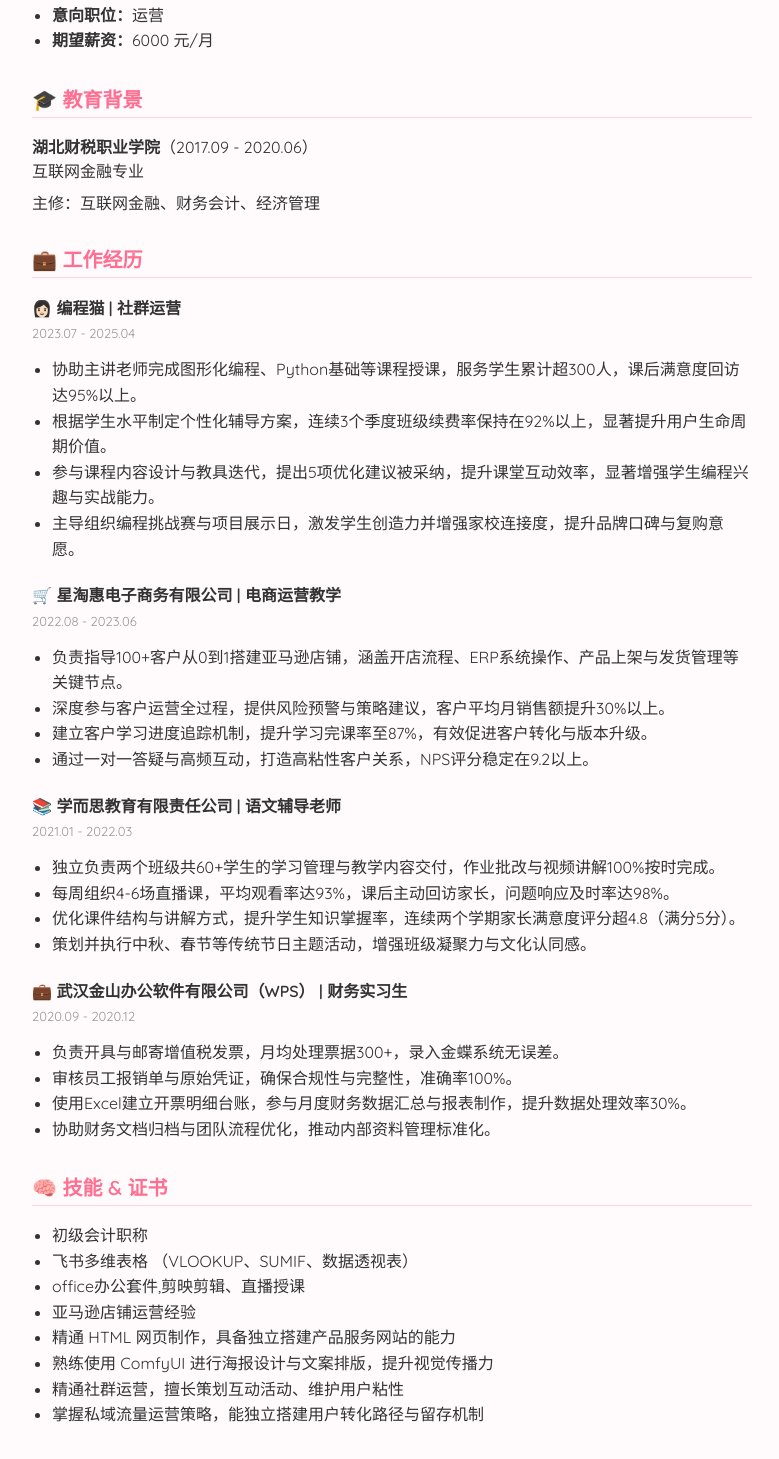
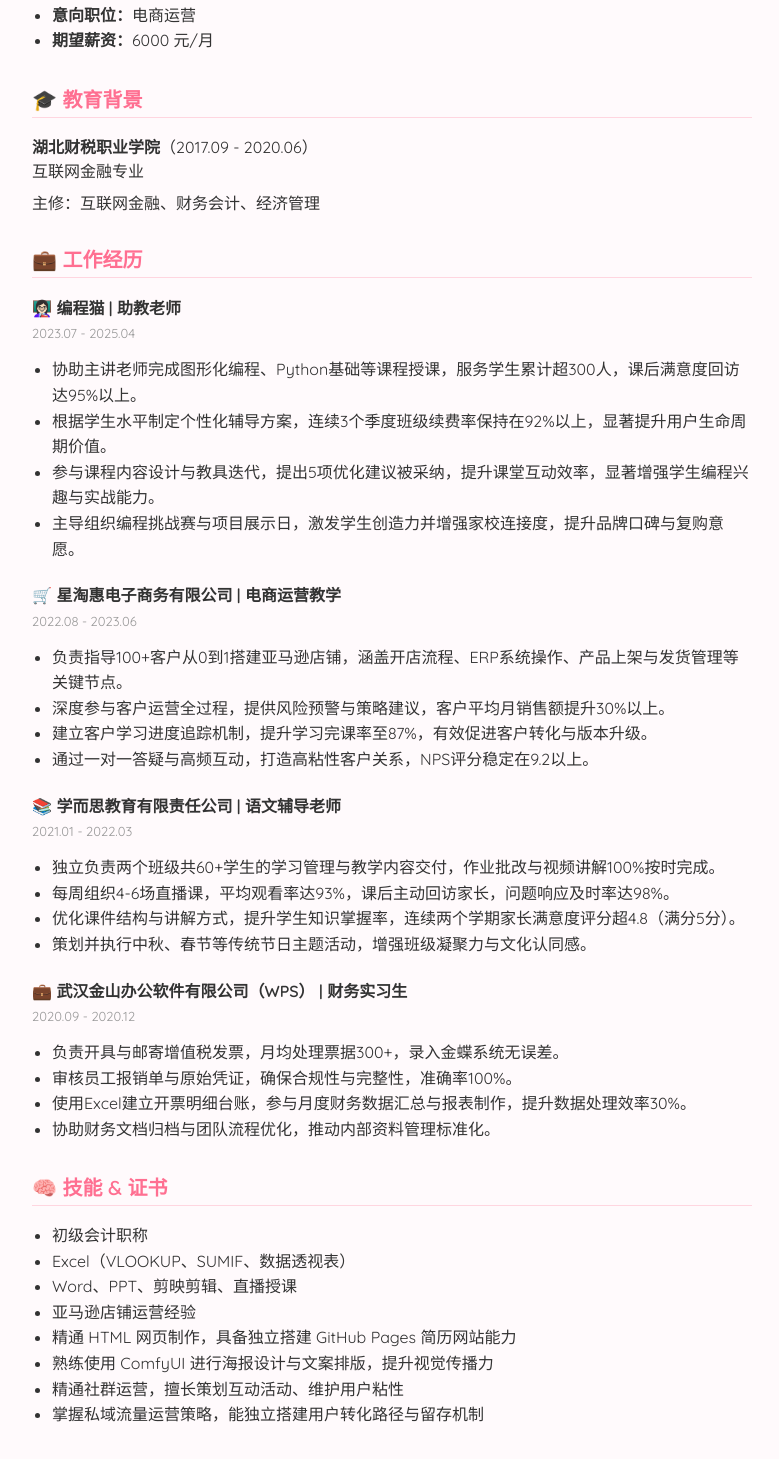
Before and after one commit to chemark/luojinting, a plain HTML site: page index.html in a window 1280 px wide. Shown: the part 621-2080 px from the top of the page, without its empty margins (248-1027 px from the left). Drawn offline with Linux system fonts and the light colour scheme.

Commit message:
Update index.html

```diff
--- a/index.html
+++ b/index.html
@@ -25,10 +25,10 @@
       <h2>📌 基本信息</h2>
       <ul>
         <li><strong>出生日期：</strong>1999-11-12</li>
-        <li><strong>电话：</strong>157-1723-0544（微信同号）</li>
+        <li><strong>电话：</strong>157-1723-0544</li>
         <li><strong>邮箱：</strong>1471954897@qq.com</li>
         <li><strong>户籍：</strong>湖北黄石</li>
-        <li><strong>意向职位：</strong>运营</li>
+        <li><strong>意向职位：</strong>电商运营</li>
         <li><strong>期望薪资：</strong>6000 元/月</li>
       </ul>
     </section>
@@ -43,7 +43,7 @@
       <h2>💼 工作经历</h2>
 
       <div class="job">
-        <h3>👩🏻 编程猫 | 社群运营</h3>
+        <h3>👩🏻‍🏫 编程猫 | 助教老师</h3>
         <p class="time">2023.07 - 2025.04</p>
         <ul>
           <li>协助主讲老师完成图形化编程、Python基础等课程授课，服务学生累计超300人，课后满意度回访达95%以上。</li>
@@ -91,10 +91,10 @@
       <h2>🧠 技能 & 证书</h2>
       <ul>
         <li>初级会计职称</li>
-        <li>飞书多维表格 （VLOOKUP、SUMIF、数据透视表）</li>
-        <li>office办公套件,剪映剪辑、直播授课</li>
+        <li>Excel（VLOOKUP、SUMIF、数据透视表）</li>
+        <li>Word、PPT、剪映剪辑、直播授课</li>
         <li>亚马逊店铺运营经验</li>
-        <li>精通 HTML 网页制作，具备独立搭建产品服务网站的能力</li>
+        <li>精通 HTML 网页制作，具备独立搭建 GitHub Pages 简历网站能力</li>
         <li>熟练使用 ComfyUI 进行海报设计与文案排版，提升视觉传播力</li>
         <li>精通社群运营，擅长策划互动活动、维护用户粘性</li>
         <li>掌握私域流量运营策略，能独立搭建用户转化路径与留存机制</li>
```
